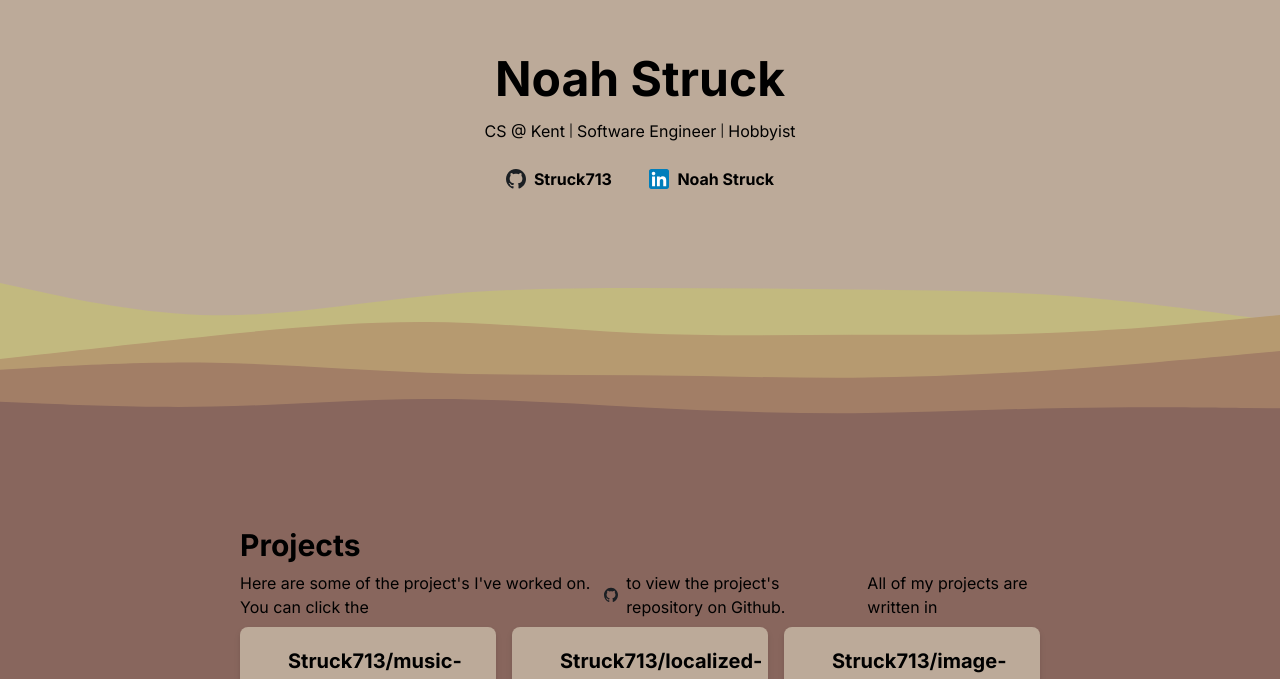
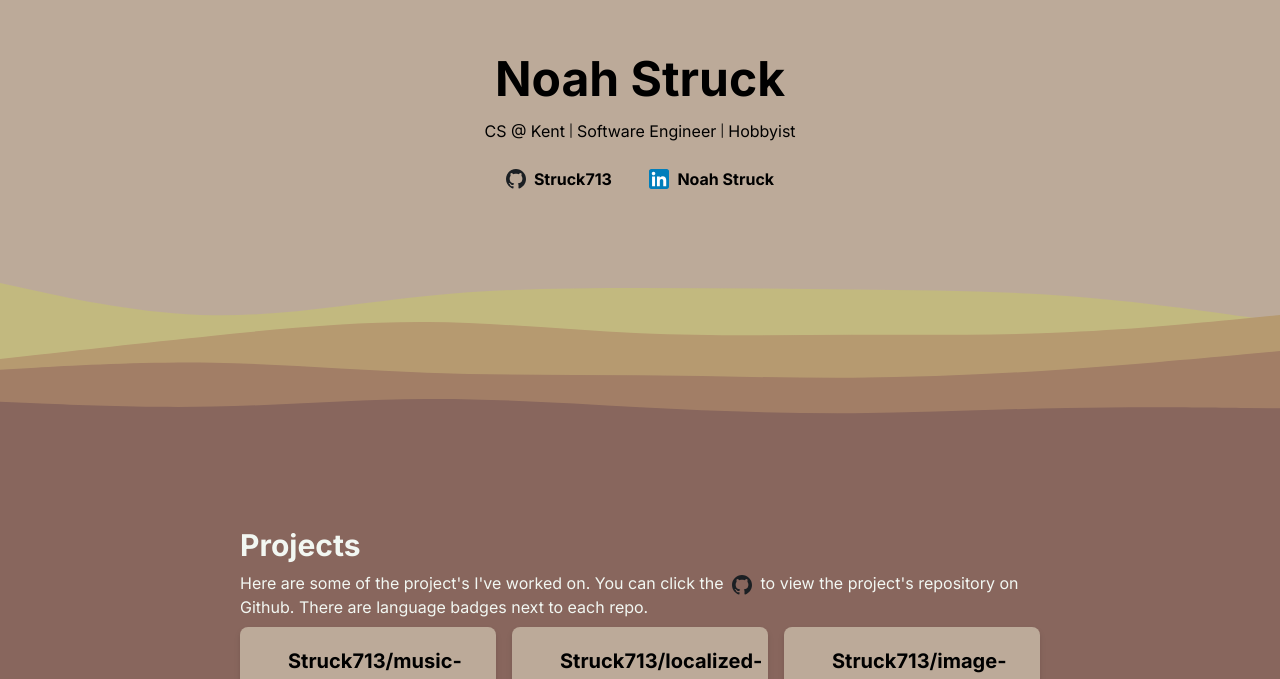
Before and after one commit to Struck713/portfolio, a Next.js app: page / in a window 1280 px wide. Shown: the part 273-952 px from the top of the page. Built offline with nearby package versions, Linux system fonts and the light colour scheme.

Commit message:
Fixed spacing on github icon

```diff
--- a/src/components/Projects.tsx
+++ b/src/components/Projects.tsx
@@ -39,10 +39,9 @@ export const Project = ({ name, full_name, description, language, homepage, html
 export default () => {
     return (
         <div id="projects" className="flex flex-col gap-2 h-full w-full pb-20">
-            <h1 className="text-3xl font-bold">Projects</h1>
-            <div className="flex gap-2">
-                <p>Here are some of the project's I've worked on. You can click the</p><Icon icon={<IconGithub />} /><p>to view the project's repository on Github.</p>
-                <p>All of my projects are written in</p>
+            <h1 className="text-3xl font-bold text-cream">Projects</h1>
+            <div className="text-cream">
+                <p>Here are some of the project's I've worked on. You can click the <Icon className="inline-flex align-middle px-1" icon={<IconGithub />} /> to view the project's repository on Github. There are language badges next to each repo.</p>
             </div>
             <div className="grid grid-cols-1 lg:grid-cols-2 xl:grid-cols-3 gap-4">
                 {projects.map(repo => <Project key={repo.full_name} {...repo} />)}
--- a/tailwind.config.ts
+++ b/tailwind.config.ts
@@ -13,7 +13,8 @@ const config: Config = {
         current: 'currentColor',
         primary: '#BCAA99',
         secondary: '#88665D',
-        other: '#C2B97F',
+        sage: '#C2B97F',
+        cream: '#F2F7F2',
         magenta: '#8E5572'
       }
     }
```
